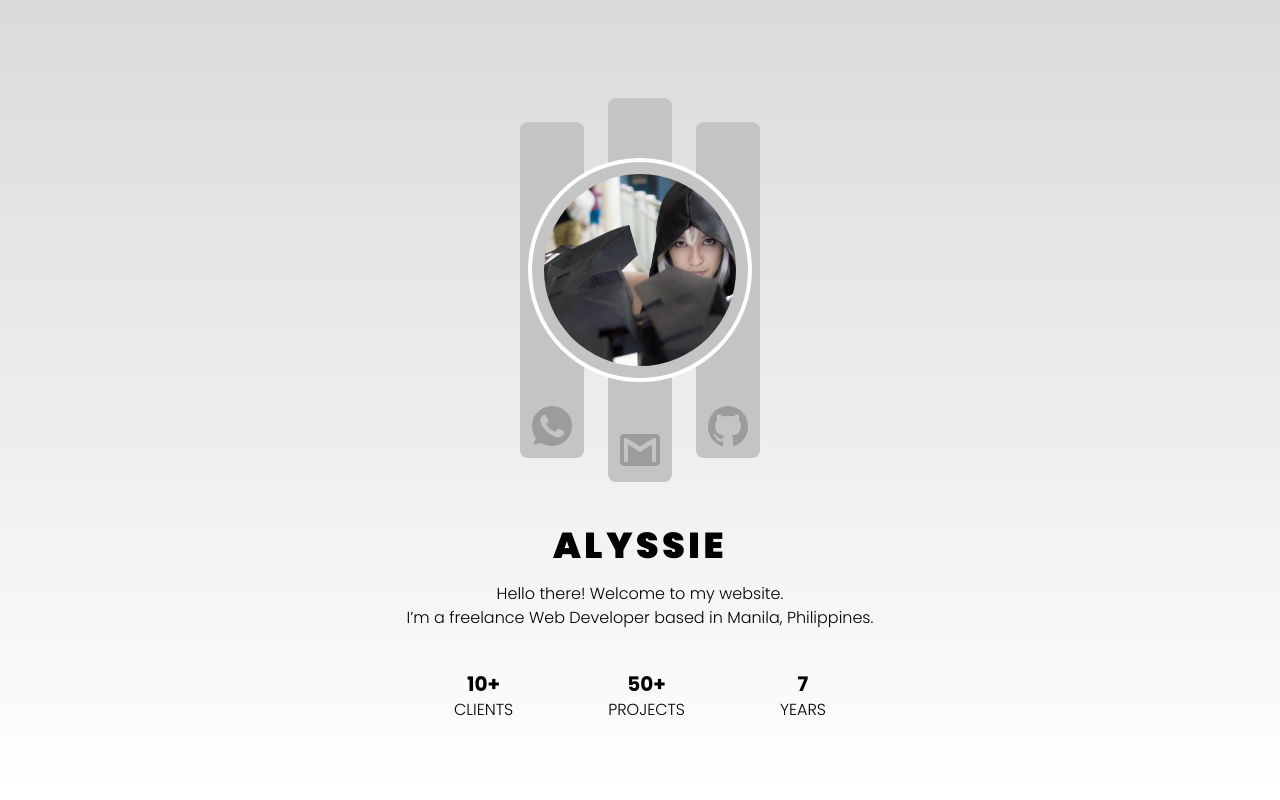
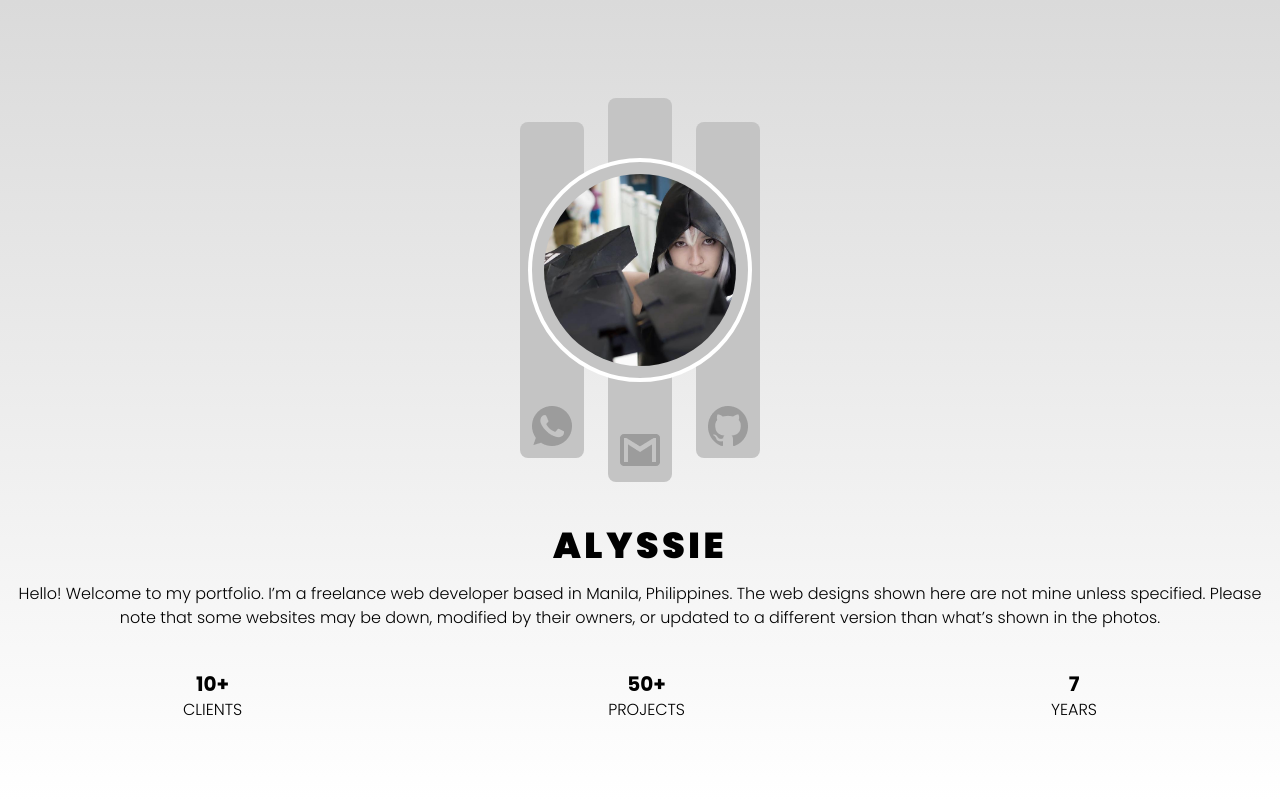
Before and after one commit to alyssie/alyssie-portfolio, a Vue app: page / in a window 1280 px wide. Shown: the top 800 px of the page. Built offline with nearby package versions, Linux system fonts and the light colour scheme.

Commit message:
Update Home.vue

```diff
--- a/src/pages/Home.vue
+++ b/src/pages/Home.vue
@@ -36,7 +36,7 @@
 			</div>
 			<div class="introduction">
 				<h1 class="title text-center text-4xl font-black tracking-widest mt-16 mb-4">ALYSSIE</h1>
-				<p class="text-center font-light">Hello there! Welcome to my website.<br>I’m a freelance Web Developer based in Manila, Philippines.</p>
+				<p class="text-center font-light">Hello! Welcome to my portfolio. I’m a freelance web developer based in Manila, Philippines. The web designs shown here are not mine unless specified. Please note that some websites may be down, modified by their owners, or updated to a different version than what’s shown in the photos.</p>
 			</div>
 			<div class="counter flex justify-around mx-auto mt-10">
 				<div>
@@ -104,7 +104,7 @@
 				<Projects img="https://i.imgur.com/ZPMCkYs.jpg" name="Shortly Challenge - 2021" role="Full-stack Development" client="Front-end Mentor" link="https://alyssie-shortly-url-shortening-api.netlify.app" />
 				<Projects img="https://i.imgur.com/MffdnA4.jpg" name="Beepbeep Website - 2018" role="Front-end Development" client="31 Digital Media" link="https://beepbeep.ph/" />
 				<Projects img="https://i.imgur.com/Sfx2GKd.jpg" name="Brentertainment Website - 2017" role="Front-end Development" client="31 Digital Media" link="" />
-				<Projects img="https://i.imgur.com/q97juej.png" name="Asia Select - 2016" role="Front-end Development - 2016" client="Asia Select" link="" />
+				<Projects img="https://i.imgur.com/q97juej.png" name="Asia Select - 2016" role="Front-end Development" client="Asia Select" link="" />
 			</div>
 		</div>
 	</div>
```
